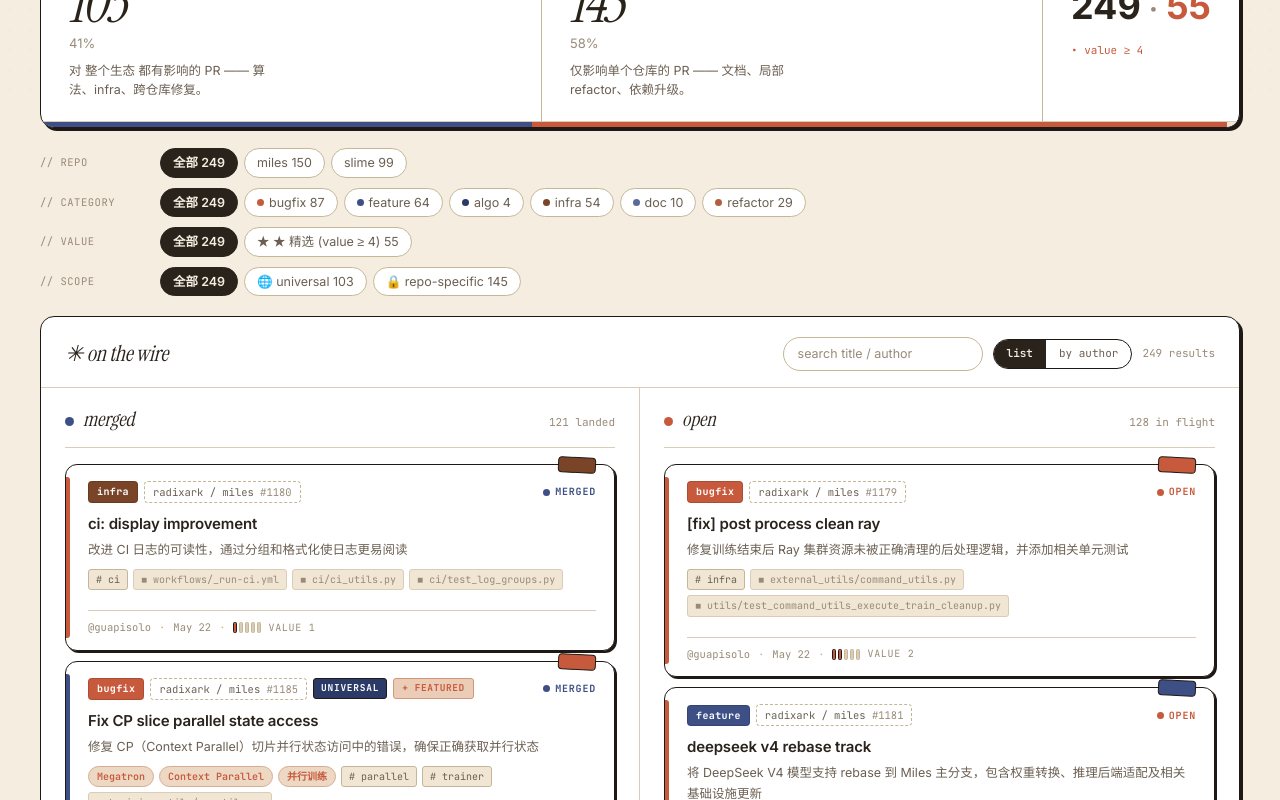
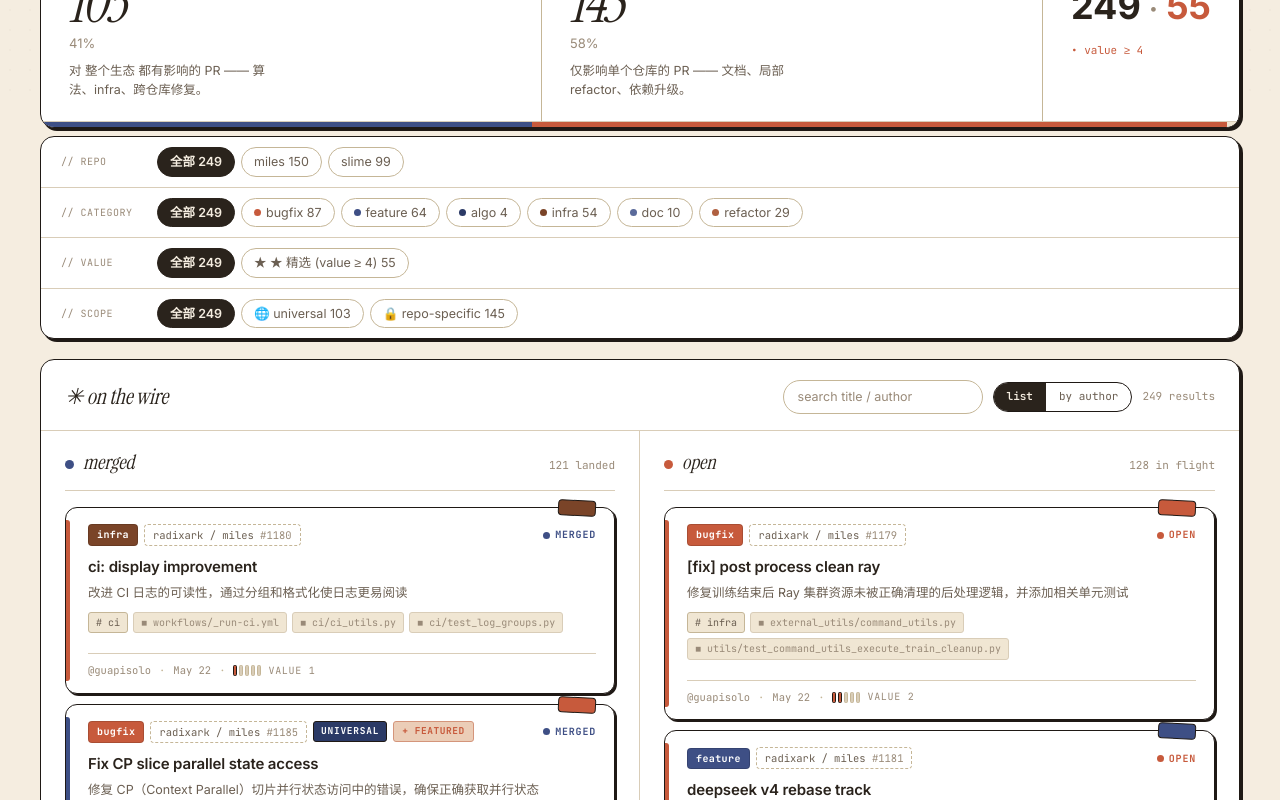
Before and after one commit to GeLee-Q/pr-tracker-web, a Next.js app: page / in a window 1280 px wide. Shown: the part 700-1500 px from the top of the page. Built offline with nearby package versions, Linux system fonts and the light colour scheme.

Commit message:
style: wrap filter rows in card panel with dividers

```diff
--- a/app/globals.css
+++ b/app/globals.css
@@ -395,18 +395,28 @@ a { color: inherit; text-decoration: none; }
 .stats-bar-r { background: var(--terracotta); }
 .stats-bar-gap { flex: 1; background: var(--paper-2); }
 
-/* ── filter rows ─────────────────────────────────── */
+/* ── filter panel ────────────────────────────────── */
+.filter-panel {
+  background: var(--paper-1);
+  border: 1.5px solid var(--rule);
+  border-radius: 14px;
+  box-shadow: 3px 3px 0 var(--rule);
+  margin-top: 8px;
+  overflow: hidden;
+}
 .filter-rows {
-  display: flex; flex-direction: column; gap: 10px;
-  margin-top: 20px;
+  display: flex; flex-direction: column;
 }
 .filter-row {
-  display: flex; align-items: flex-start; gap: 20px;
+  display: flex; align-items: center; gap: 16px;
+  padding: 10px 20px;
+  border-bottom: 1px solid var(--rule-soft);
 }
+.filter-row:last-child { border-bottom: none; }
 .filter-row-label {
-  font-family: var(--mono); font-size: 10.5px; color: var(--ink-mute);
-  letter-spacing: 0.05em; padding-top: 6px;
-  min-width: 100px; flex-shrink: 0;
+  font-family: var(--mono); font-size: 10px; color: var(--ink-mute);
+  letter-spacing: 0.05em;
+  min-width: 80px; flex-shrink: 0;
 }
 .filter-chips { display: flex; flex-wrap: wrap; gap: 6px; }
 .fchip {
--- a/app/pr-tracker/PRTrackerClient.tsx
+++ b/app/pr-tracker/PRTrackerClient.tsx
@@ -488,7 +488,7 @@ export default function PRTrackerClient() {
         </section>
 
         {/* ── filter rows ── */}
-        <section className="filter-rows">
+        <section className="filter-panel"><div className="filter-rows">
           <div className="filter-row">
             <span className="filter-row-label">// REPO</span>
             <div className="filter-chips">
@@ -556,7 +556,7 @@ export default function PRTrackerClient() {
               </button>
             </div>
           </div>
-        </section>
+        </div></section>
 
         {/* ── on the wire ── */}
         <div className="pr-section">
```
